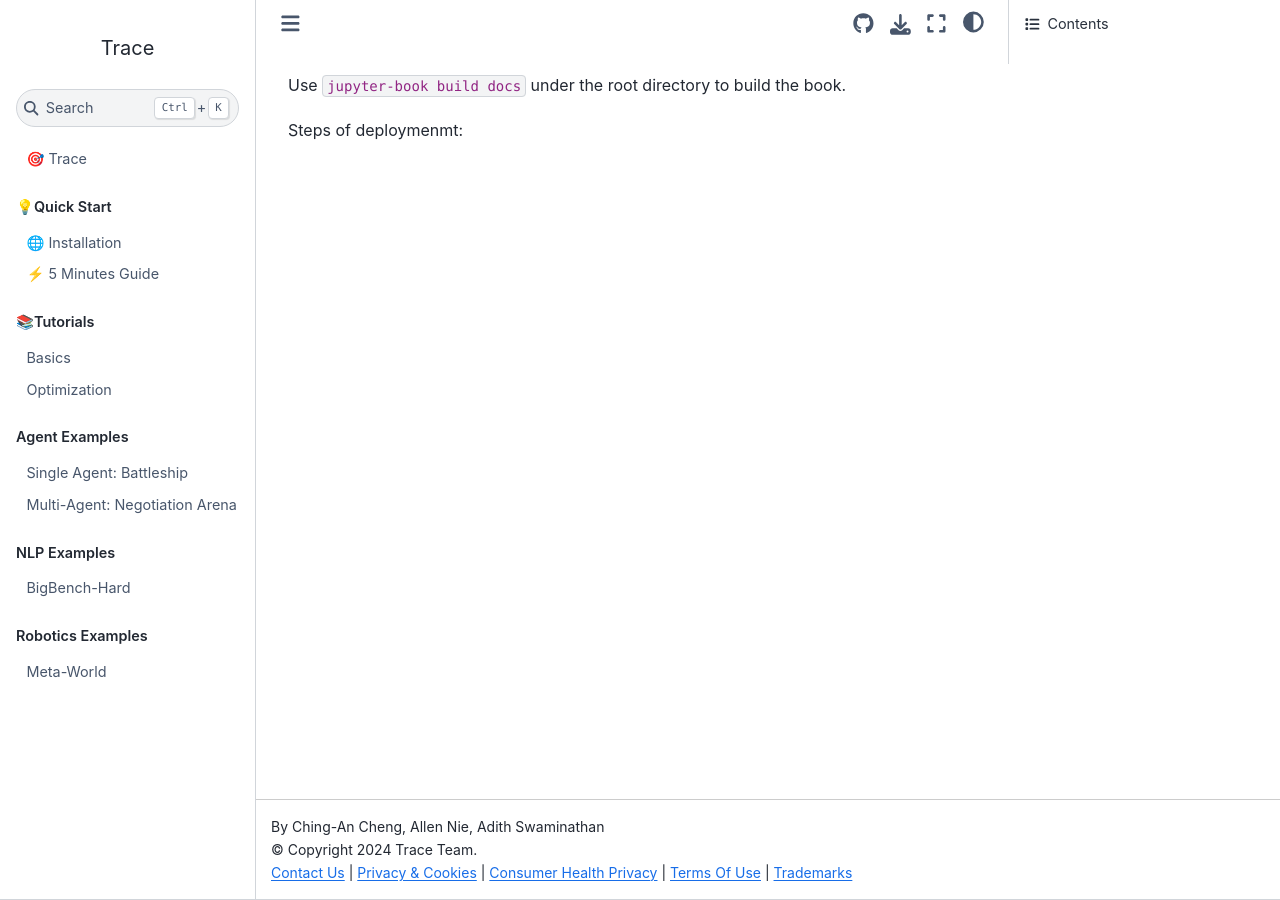
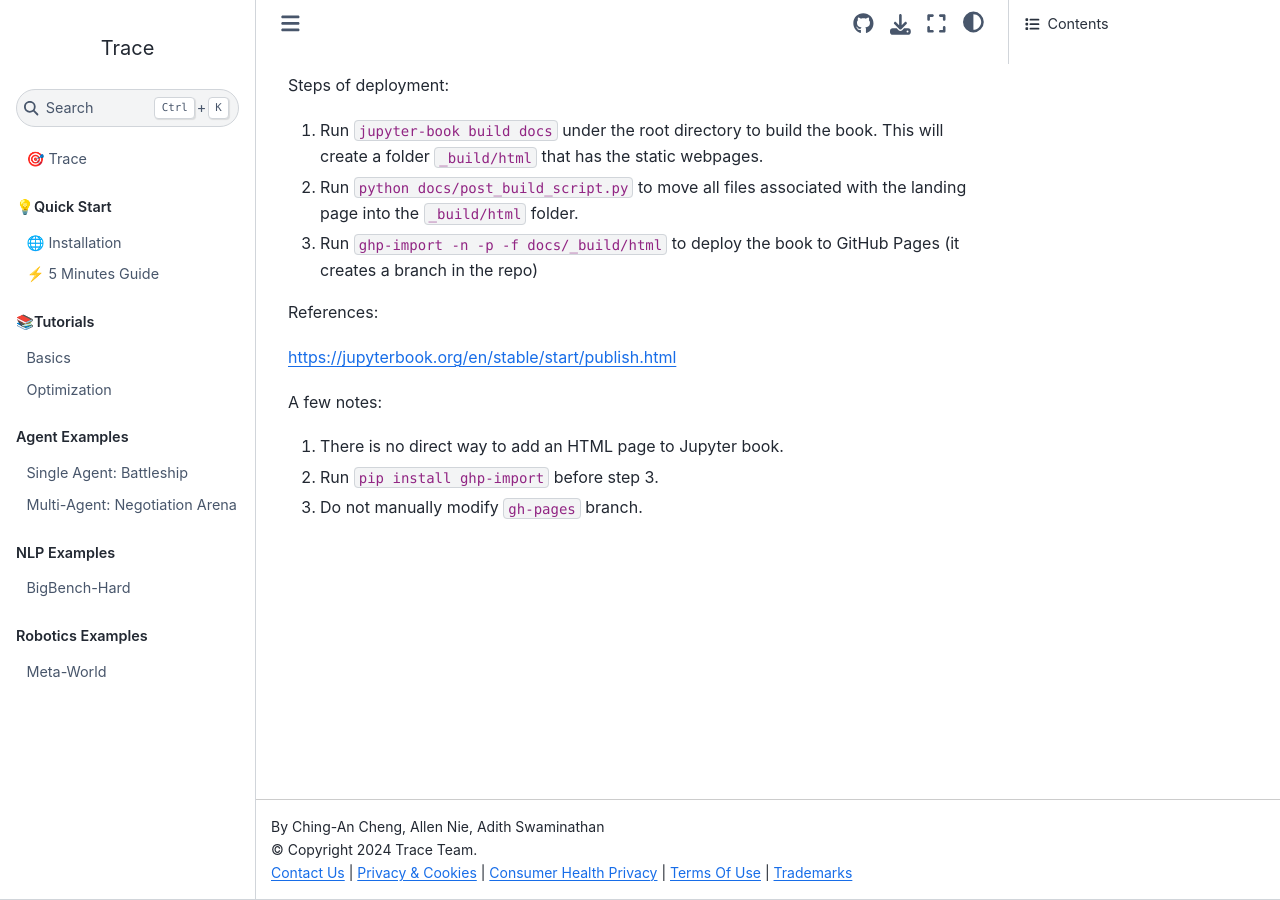
Before and after one commit to microsoft/Trace, a Jupyter Book: the page built from docs/readme.md, in a window 1280 px wide. Built offline with Jupyter Book 1.0.4 settings and Sphinx 7.4.7 and the Sphinx Book theme 1.1.4, drawn with Linux system fonts in a browser that asks for light colours; pages that are not in the unit, such as notebooks, are missing from menus.

Commit message:
add post build script for landing page and a guide to how to do this.

```diff
--- a/docs/post_build_script.py
+++ b/docs/post_build_script.py
@@ -1,7 +1,45 @@
 import shutil
 import os
 
+# Figure out if we are in the `docs` directory or the root directory
+if os.path.exists('index.html'):
+    print("Found index.html in current directory, assuming we are in the root directory")
+else:
+    print("In the root directory, changing to docs directory")
+    os.chdir('docs')
+
+# Path to your custom index.html
 custom_index = 'index.html'
+# Path to your images folder
+images_folder = 'images'
+# Path to the built book (adjust as needed)
 built_book = '_build/html'
+# Path to the images destination in the built book
+built_images = os.path.join(built_book, 'images')
 
+# Copy the custom index.html to the built book directory
 shutil.copy2(custom_index, os.path.join(built_book, 'index.html'))
+print(f"Copied custom index.html to {built_book}")
+
+
+def rm_and_copy(src, dst):
+    if os.path.exists(dst):
+        # If the directory exists, remove it first to ensure a clean copy
+        shutil.rmtree(dst)
+    # Copy the entire directory
+    shutil.copytree(src, dst)
+    print(f"Copied {src} to {dst}")
+
+# Copy the entire images directory
+rm_and_copy('images', built_images)
+
+# Copy the vendor directory
+rm_and_copy('vendor', os.path.join(built_book, 'vendor'))
+
+# Copy the css directory
+rm_and_copy('css', os.path.join(built_book, 'css'))
+
+# Copy the assets directory
+rm_and_copy('assets', os.path.join(built_book, 'assets'))
+
+print("Post-build process completed successfully!")
--- a/docs/readme.md
+++ b/docs/readme.md
@@ -1,4 +1,15 @@
-Use
-`jupyter-book build docs` under the root directory to build the book.
+Steps of deployment:
 
-Steps of deploymenmt:
+1. Run `jupyter-book build docs` under the root directory to build the book. This will create a folder `_build/html` that has the static webpages.
+2. Run `python docs/post_build_script.py` to move all files associated with the landing page into the `_build/html` folder.
+3. Run `ghp-import -n -p -f docs/_build/html` to deploy the book to GitHub Pages (it creates a branch in the repo)
+
+
+References:
+
+https://jupyterbook.org/en/stable/start/publish.html
+
+A few notes:
+1. There is no direct way to add an HTML page to Jupyter book.
+2. Run `pip install ghp-import` before step 3.
+3. Do not manually modify `gh-pages` branch.
```
